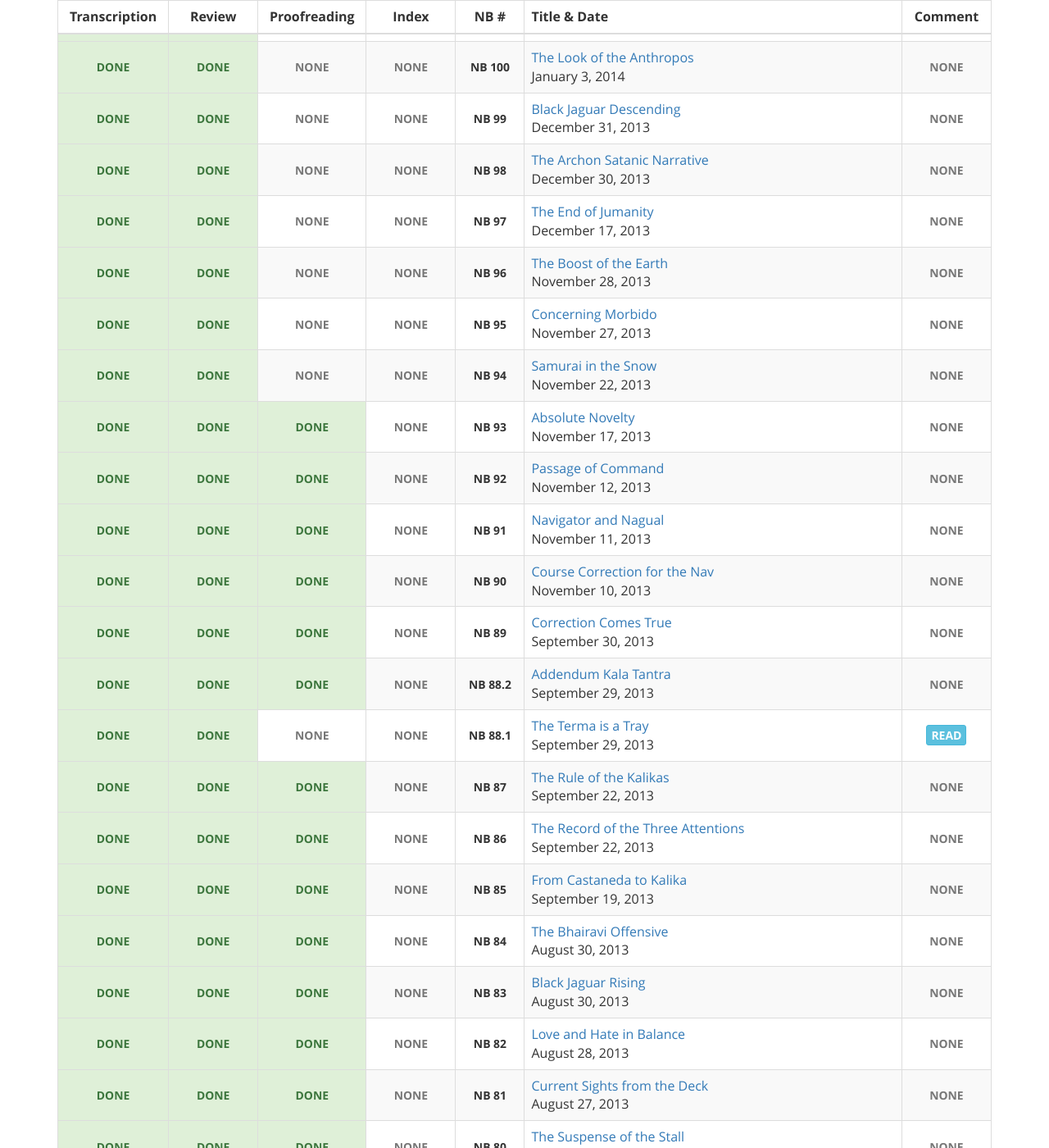
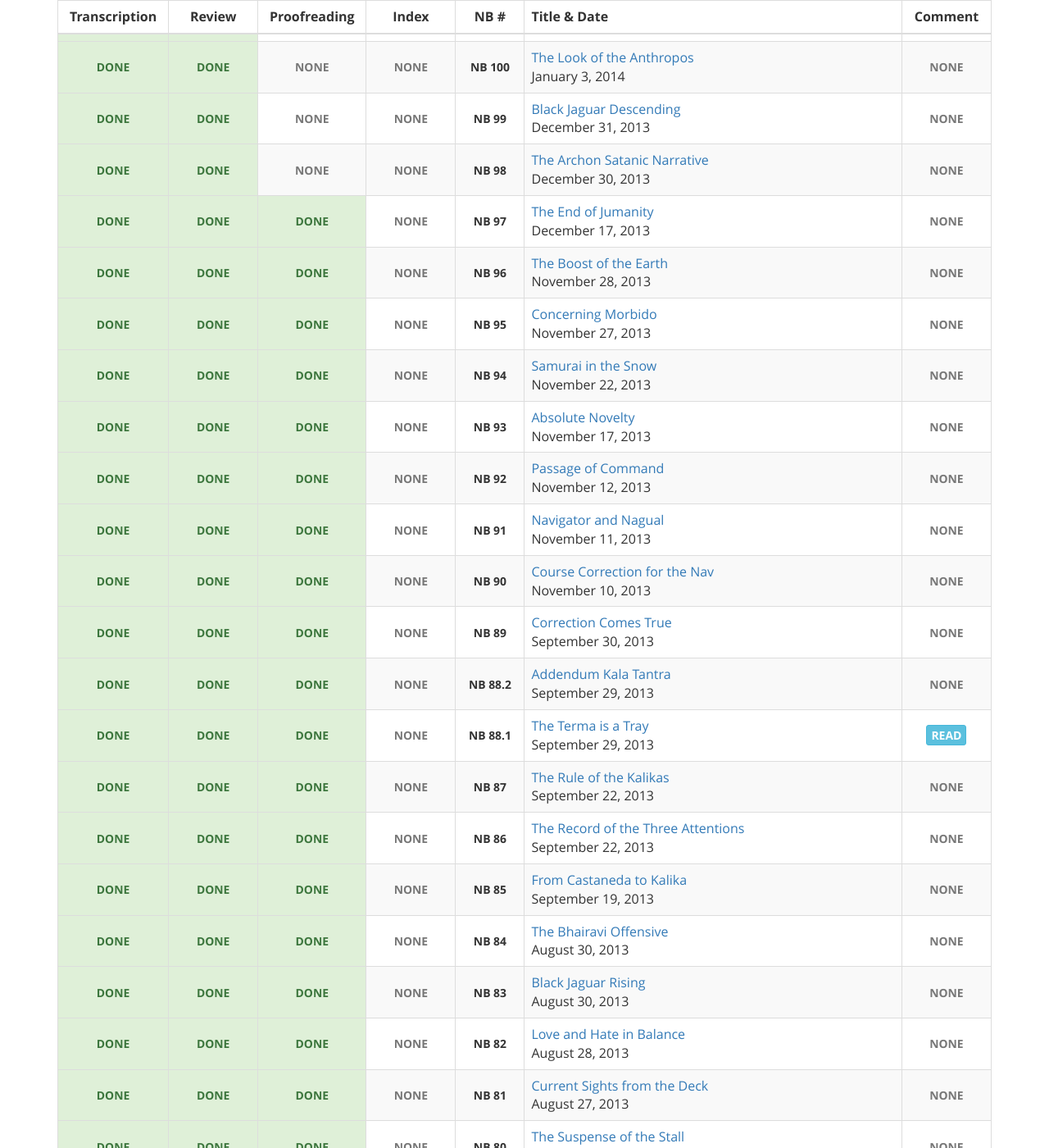
Before and after one commit to gaiaspora/gaiaspora.github.io, a Jekyll site: the page built from content/navigator-briefings.markdown, in a window 1280 px wide and 1400 px high, scrolled down 1827 px. Shown: the whole window at 82% size. Built offline with Jekyll 4.4.1, drawn with Linux system fonts in a browser that asks for light colours.

Commit message:
Update nb.yaml

```diff
--- a/_data/nb.yaml
+++ b/_data/nb.yaml
@@ -226,7 +226,7 @@
 - NB: "97"
   Transcription: "done"
   Review: "done"
-  Proofreading: "none"
+  Proofreading: "done"
   Index: "none"
   Title: "The End of Jumanity"
   Date: "December 17, 2013"
@@ -235,7 +235,7 @@
 - NB: "96"
   Transcription: "done"
   Review: "done"
-  Proofreading: "none"
+  Proofreading: "done"
   Index: "none"
   Title: "The Boost of the Earth"
   Date: "November 28, 2013"
@@ -244,7 +244,7 @@
 - NB: "95"
   Transcription: "done"
   Review: "done"
-  Proofreading: "none"
+  Proofreading: "done"
   Index: "none"
   Title: "Concerning Morbido"
   Date: "November 27, 2013"
@@ -253,7 +253,7 @@
 - NB: "94"
   Transcription: "done"
   Review: "done"
-  Proofreading: "none"
+  Proofreading: "done"
   Index: "none"
   Title: "Samurai in the Snow"
   Date: "November 22, 2013"
@@ -316,7 +316,7 @@
 - NB: "88.1"
   Transcription: "done"
   Review: "done"
-  Proofreading: "none"
+  Proofreading: "done"
   Index: "none"
   Title: "The Terma is a Tray"
   Date: "September 29, 2013"
```
